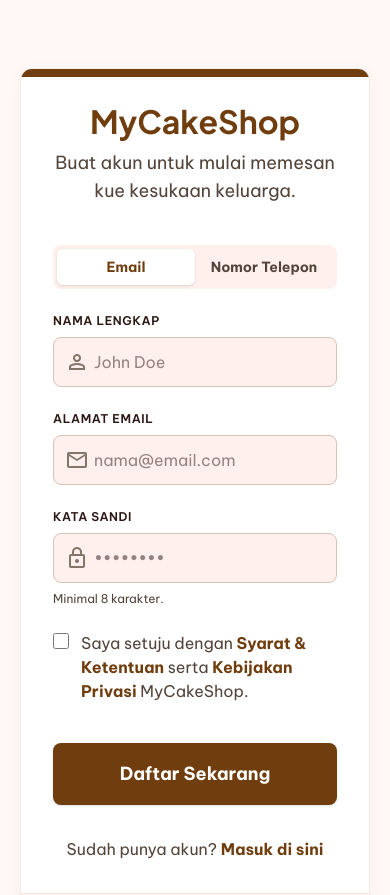
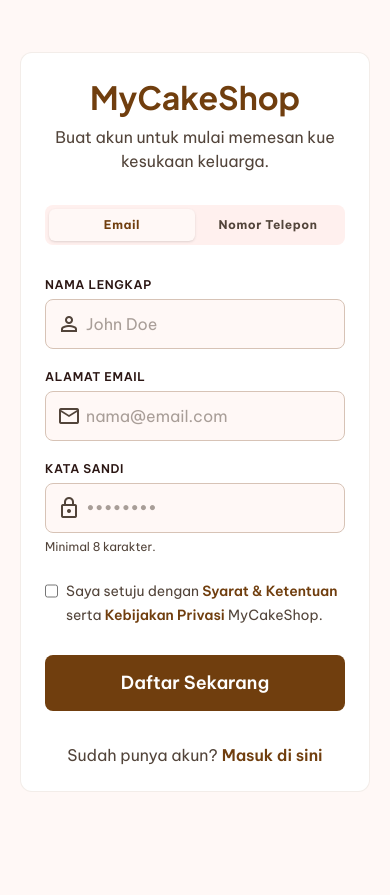
Before and after one commit to deetol/MyCakeShop, a Next.js app in the folder frontend/: page /register in a window 390 px wide. Shown: the top 895 px of the page. After the commit the page ends 844 px from the top, so only its background shows below. Built offline with nearby package versions, Linux system fonts and the light colour scheme.

Commit message:
chore: update login and register pages

```diff
--- a/frontend/app/login/page.tsx
+++ b/frontend/app/login/page.tsx
@@ -94,6 +94,7 @@
           <Image
             alt="Warm bakery scene"
             fill
+            sizes="(max-width: 1024px) 100vw, 50vw"
             priority
             className="object-cover transition-transform duration-700 group-hover:scale-105"
             src="https://lh3.googleusercontent.com/aida-public/AB6AXuC9ym1PhlKNisLQ-7eZmWitlVvsxXnNXcayiheGGq0ZSNaqgZD3SC_swzJ-hTCIhkoeDKXcWOm0UnOw3TeqxuwyxaNG_olmEKT_WyAAp4DAhBtRy0xJ8oVCDtkNxQfhUutilK7V58-qR1qFGnfiEGnQcfXXfrdT3bHMHg7TSV5k8Rll9SMONgwibc9lg1De4JiOz_JMV-tA909KFqP_TXe6M6beLe_CWiIcajxHwdj_CCyH38EuGlGB46D9fcJQYd2LZowKX6a2hbI8"
@@ -101,10 +102,10 @@
           {/* Glassmorphism overlay badge */}
           <div className="absolute bottom-8 left-8 right-8 backdrop-blur-md bg-surface/80 p-6 rounded-lg border border-surface-bright/50">
             <h2 className="font-headline-md text-headline-md text-primary mb-2 font-bold">
-              Warmth in every bite.
+              Kehangatan di setiap gigitan.
             </h2>
             <p className="font-body-md text-body-md text-on-surface-variant">
-              Sign in to continue your journey with our freshly baked, traditional flavors crafted for modern moments.
+              Masuk untuk melanjutkan perjalanan Anda dengan rasa tradisional yang kami buat untuk momen modern.
             </p>
           </div>
         </div>
@@ -118,7 +119,7 @@
               MyCakeShop
             </h1>
             <p className="font-body-md text-body-md text-on-surface-variant">
-              Welcome back! Please enter your details.
+              Selamat datang kembali! Silakan masukkan detail Anda.
             </p>
           </div>
 
@@ -150,7 +151,7 @@
                   : "text-on-surface-variant hover:text-primary"
               }`}
             >
-              Phone Number
+              Nomor Telepon
             </button>
           </div>
 
@@ -161,7 +162,7 @@
             {loginMethod === "email" ? (
               <div className="space-y-1.5">
                 <label className="block font-label-sm text-label-sm text-on-surface font-semibold" htmlFor="email">
-                  Email Address
+                  Alamat Email
                 </label>
                 <div className="relative">
                   <span className="material-symbols-outlined absolute left-3 top-1/2 -translate-y-1/2 text-on-surface-variant text-[20px]">
@@ -181,7 +182,7 @@
             ) : (
               <div className="space-y-1.5">
                 <label className="block font-label-sm text-label-sm text-on-surface font-semibold" htmlFor="phone">
-                  Phone Number
+                  Nomor Telepon
                 </label>
                 <div className="relative">
                   <span className="material-symbols-outlined absolute left-3 top-1/2 -translate-y-1/2 text-on-surface-variant text-[20px]">
@@ -190,7 +191,7 @@
                   <input
                     className="w-full bg-surface-bright border border-outline-variant text-on-surface rounded-lg pl-10 pr-4 py-3 focus:outline-none focus:border-primary focus:ring-1 focus:ring-primary transition-colors font-body-md text-body-md placeholder:text-on-surface-variant/50"
                     id="phone"
-                    placeholder="+62 812 3456 7890"
+                    placeholder="081234567890"
                     type="tel"
                     value={phone}
                     onChange={(e) => setPhone(e.target.value)}
@@ -204,13 +205,13 @@
             <div className="space-y-1.5">
               <div className="flex justify-between items-center">
                 <label className="block font-label-sm text-label-sm text-on-surface font-semibold" htmlFor="password">
-                  Password
+                  Kata Sandi
                 </label>
                 <Link
                   className="font-label-sm text-label-sm text-primary hover:text-primary-container transition-colors font-semibold"
                   href="#"
                 >
-                  Forgot Password?
+                  Lupa Kata Sandi?
                 </Link>
               </div>
               <div className="relative">
@@ -248,7 +249,7 @@
                 onChange={(e) => setRememberMe(e.target.checked)}
               />
               <label className="font-body-md text-body-md text-on-surface-variant cursor-pointer select-none text-[14px]" htmlFor="remember">
-                Remember me
+                Ingat saya
               </label>
             </div>
 
@@ -262,7 +263,7 @@
                 {loading ? (
                   <div className="w-5 h-5 border-2 border-white border-t-transparent rounded-full animate-spin"></div>
                 ) : (
-                  "Login to MyCakeShop"
+                  "Masuk ke MyCakeShop"
                 )}
               </button>
             </div>
@@ -272,7 +273,7 @@
           <div className="flex items-center my-6">
             <div className="flex-grow border-t border-outline-variant/40"></div>
             <span className="px-3 font-label-sm text-label-sm text-on-surface-variant">
-              or continue with
+              atau lanjutkan dengan
             </span>
             <div className="flex-grow border-t border-outline-variant/40"></div>
           </div>
@@ -295,9 +296,9 @@
 
           {/* Registration Link */}
           <p className="text-center mt-8 font-body-md text-body-md text-on-surface-variant">
-            Don't have an account?{" "}
+            Belum punya akun?{" "}
             <Link className="text-primary font-bold hover:underline decoration-2 underline-offset-4" href="/register">
-              Sign up
+              Daftar di sini
             </Link>
           </p>
         </div>
--- a/frontend/app/register/page.tsx
+++ b/frontend/app/register/page.tsx
@@ -3,6 +3,7 @@
 import React, { useState, useEffect } from "react";
 import Link from "next/link";
 import { useRouter } from "next/navigation";
+import Image from "next/image";
 
 type RegisterMethod = "email" | "phone";
 
@@ -90,21 +91,34 @@
   }
 
   return (
-    <div className="bg-background text-on-background min-h-screen flex flex-col font-body-md antialiased bg-pattern">
-      <main className="flex-grow flex items-center justify-center p-margin-mobile md:p-margin-desktop w-full max-w-container-max mx-auto my-12 md:my-24 animate-in fade-in duration-300">
-        <div className="w-full max-w-md bg-surface-container-lowest rounded-xl shadow-[0_4px_16px_rgba(112,62,14,0.05)] border border-outline-variant/30 overflow-hidden relative">
+    <div className="bg-background min-h-screen flex items-center justify-center font-body-md text-body-md text-on-background selection:bg-primary-container selection:text-on-primary-container p-margin-mobile md:p-margin-desktop">
+      {/* Main Container: Asymmetric Split Layout */}
+      <div className="max-w-container-max w-full grid grid-cols-1 lg:grid-cols-2 gap-8 lg:gap-16 items-center">
 
-          {/* Decorative Header Accent */}
-          <div className="h-2 w-full bg-primary absolute top-0 left-0"></div>
+        {/* Left Side: Hero Image (Shared with Login) */}
+        <div className="hidden lg:block w-full h-[819px] rounded-xl overflow-hidden relative shadow-ambient group">
+          <Image
+            alt="Warm bakery scene"
+            fill
+            sizes="(max-width: 1024px) 100vw, 50vw"
+            priority
+            className="w-full h-full object-cover transition-transform duration-700 group-hover:scale-105"
+            src="https://lh3.googleusercontent.com/aida-public/AB6AXuC9ym1PhlKNisLQ-7eZmWitlVvsxXnNXcayiheGGq0ZSNaqgZD3SC_swzJ-hTCIhkoeDKXcWOm0UnOw3TeqxuwyxaNG_olmEKT_WyAAp4DAhBtRy0xJ8oVCDtkNxQfhUutilK7V58-qR1qFGnfiEGnQcfXXfrdT3bHMHg7TSV5k8Rll9SMONgwibc9lg1De4JiOz_JMV-tA909KFqP_TXe6M6beLe_CWiIcajxHwdj_CCyH38EuGlGB46D9fcJQYd2LZowKX6a2hbI8"
+          />
+          {/* Glassmorphism overlay badge */}
+          <div className="absolute bottom-8 left-8 right-8 backdrop-blur-md bg-surface/80 p-6 rounded-lg border border-surface-bright/50">
+            <h2 className="font-headline-md text-headline-md text-primary mb-2 font-bold">Kehangatan di setiap gigitan.</h2>
+            <p className="font-body-md text-body-md text-on-surface-variant">Daftar sekarang untuk memulai perjalanan Anda dengan rasa tradisional yang kami buat untuk momen modern.</p>
+          </div>
+        </div>
 
-          <div className="p-8 md:p-12">
-            <div className="text-center mb-10">
-              <h1 className="font-display-lg-mobile md:font-display-lg text-display-lg-mobile md:text-display-lg text-primary mb-2 font-bold">
-                MyCakeShop
-              </h1>
-              <p className="font-body-lg text-body-lg text-on-surface-variant">
-                Buat akun untuk mulai memesan kue kesukaan keluarga.
-              </p>
+        {/* Right Side: Registration Form */}
+        <div className="w-full max-w-md mx-auto lg:mx-0 bg-surface-container-lowest rounded-xl p-6 sm:p-8 shadow-ambient border border-outline-variant/30">
+
+          {/* Brand Header */}
+          <div className="text-center mb-8">
+            <h1 className="font-display-lg-mobile md:font-display-lg text-display-lg-mobile md:text-display-lg text-primary mb-2 font-bold">MyCakeShop</h1>
+            <p className="font-body-md text-body-md text-on-surface-variant">Buat akun untuk mulai memesan kue kesukaan keluarga.</p>
           </div>
 
           {error && (
@@ -113,155 +127,138 @@
             </div>
           )}
 
-            <form onSubmit={handleRegister} className="space-y-6">
-
-              {/* Method Toggle */}
-              <div className="flex p-1 bg-surface-container-low rounded-lg mb-6">
+          {/* Login Method Toggle */}
+          <div className="bg-surface-container-low p-1 rounded-lg flex mb-8">
             <button
-                  type="button"
-                  onClick={() => setRegisterMethod("email")}
-                  className={`flex-1 py-2 text-sm font-bold rounded-md transition-all duration-200 ${
+              className={`flex-1 py-2 rounded-md font-label-sm text-label-sm transition-all text-center font-bold ${
                 registerMethod === "email"
-                      ? "bg-surface-container-lowest text-primary shadow-sm"
+                  ? "bg-surface text-primary shadow-sm"
                   : "text-on-surface-variant hover:text-primary"
               }`}
+              onClick={() => setRegisterMethod("email")}
+              type="button"
             >
               Email
             </button>
             <button
-                  type="button"
-                  onClick={() => setRegisterMethod("phone")}
-                  className={`flex-1 py-2 text-sm font-bold rounded-md transition-all duration-200 ${
+              className={`flex-1 py-2 rounded-md font-label-sm text-label-sm transition-all text-center font-bold ${
                 registerMethod === "phone"
-                      ? "bg-surface-container-lowest text-primary shadow-sm"
+                  ? "bg-surface text-primary shadow-sm"
                   : "text-on-surface-variant hover:text-primary"
               }`}
+              onClick={() => setRegisterMethod("phone")}
+              type="button"
             >
               Nomor Telepon
             </button>
           </div>
 
-              {/* Full Name Input */}
-              <div className="space-y-2">
-                <label className="block font-label-sm text-label-sm text-on-surface uppercase tracking-wider font-semibold" htmlFor="fullname">
-                  Nama Lengkap
-                </label>
+          {/* Form */}
+          <form onSubmit={handleRegister} className="space-y-5">
+
+            {/* Name Input */}
+            <div className="space-y-1.5">
+              <label className="block font-label-sm text-label-sm text-on-surface uppercase tracking-wider font-semibold" htmlFor="fullname">Nama Lengkap</label>
               <div className="relative">
-                  <div className="absolute inset-y-0 left-0 pl-3 flex items-center pointer-events-none">
-                    <span className="material-symbols-outlined text-outline">person</span>
-                  </div>
+                <span className="material-symbols-outlined absolute left-3 top-1/2 -translate-y-1/2 text-on-surface-variant text-[20px]">person</span>
                 <input
                   autoComplete="name"
-                    className="block w-full pl-10 pr-3 py-3 border border-outline-variant rounded-lg bg-surface-container-low text-on-surface focus:ring-primary focus:border-primary focus:bg-surface-container-lowest transition-colors duration-200"
+                  className="w-full bg-surface-bright border border-outline-variant text-on-surface rounded-lg pl-10 pr-4 py-3 focus:outline-none focus:border-primary focus:ring-1 focus:ring-primary transition-colors font-body-md text-body-md placeholder:text-on-surface-variant/50"
                   id="fullname"
+                  name="fullname"
                   placeholder="John Doe"
+                  required
                   type="text"
                   value={fullname}
                   onChange={(e) => setFullname(e.target.value)}
-                    required
                 />
               </div>
             </div>
 
-              {/* Conditional Input Field */}
+            {/* Email Input (Toggleable) */}
             {registerMethod === "email" ? (
-                <div className="space-y-2">
-                  <label className="block font-label-sm text-label-sm text-on-surface uppercase tracking-wider font-semibold" htmlFor="email">
-                    Alamat Email
-                  </label>
+              <div className="space-y-1.5">
+                <label className="block font-label-sm text-label-sm text-on-surface uppercase tracking-wider font-semibold" htmlFor="email">Alamat Email</label>
                 <div className="relative">
-                    <div className="absolute inset-y-0 left-0 pl-3 flex items-center pointer-events-none">
-                      <span className="material-symbols-outlined text-outline">mail</span>
-                    </div>
+                  <span className="material-symbols-outlined absolute left-3 top-1/2 -translate-y-1/2 text-on-surface-variant text-[20px]">mail</span>
                   <input
                     autoComplete="email"
-                      className="block w-full pl-10 pr-3 py-3 border border-outline-variant rounded-lg bg-surface-container-low text-on-surface focus:ring-primary focus:border-primary focus:bg-surface-container-lowest transition-colors duration-200"
+                    className="w-full bg-surface-bright border border-outline-variant text-on-surface rounded-lg pl-10 pr-4 py-3 focus:outline-none focus:border-primary focus:ring-1 focus:ring-primary transition-colors font-body-md text-body-md placeholder:text-on-surface-variant/50"
                     id="email"
+                    name="email"
                     placeholder="nama@email.com"
+                    required
                     type="email"
                     value={email}
                     onChange={(e) => setEmail(e.target.value)}
-                      required
                   />
                 </div>
               </div>
             ) : (
-                <div className="space-y-2">
-                  <label className="block font-label-sm text-label-sm text-on-surface uppercase tracking-wider font-semibold" htmlFor="phone">
-                    Nomor Telepon
-                  </label>
+              /* Phone Input (Toggleable) */
+              <div className="space-y-1.5">
+                <label className="block font-label-sm text-label-sm text-on-surface uppercase tracking-wider font-semibold" htmlFor="phone">Nomor Telepon</label>
                 <div className="relative">
-                    <div className="absolute inset-y-0 left-0 pl-3 flex items-center pointer-events-none">
-                      <span className="material-symbols-outlined text-outline">call</span>
-                    </div>
+                  <span className="material-symbols-outlined absolute left-3 top-1/2 -translate-y-1/2 text-on-surface-variant text-[20px]">call</span>
                   <input
                     autoComplete="tel"
-                      className="block w-full pl-10 pr-3 py-3 border border-outline-variant rounded-lg bg-surface-container-low text-on-surface focus:ring-primary focus:border-primary focus:bg-surface-container-lowest transition-colors duration-200"
+                    className="w-full bg-surface-bright border border-outline-variant text-on-surface rounded-lg pl-10 pr-4 py-3 focus:outline-none focus:border-primary focus:ring-1 focus:ring-primary transition-colors font-body-md text-body-md placeholder:text-on-surface-variant/50"
                     id="phone"
+                    name="phone"
                     placeholder="081234567890"
+                    required
                     type="tel"
                     value={phone}
                     onChange={(e) => setPhone(e.target.value)}
-                      required
                   />
                 </div>
               </div>
             )}
 
             {/* Password Input */}
-              <div className="space-y-2">
-                <label className="block font-label-sm text-label-sm text-on-surface uppercase tracking-wider font-semibold" htmlFor="password">
-                  Kata Sandi
-                </label>
+            <div className="space-y-1.5">
+              <label className="block font-label-sm text-label-sm text-on-surface uppercase tracking-wider font-semibold" htmlFor="password">Kata Sandi</label>
               <div className="relative">
-                  <div className="absolute inset-y-0 left-0 pl-3 flex items-center pointer-events-none">
-                    <span className="material-symbols-outlined text-outline">lock</span>
-                  </div>
+                <span className="material-symbols-outlined absolute left-3 top-1/2 -translate-y-1/2 text-on-surface-variant text-[20px]">lock</span>
                 <input
-                    className="block w-full pl-10 pr-3 py-3 border border-outline-variant rounded-lg bg-surface-container-low text-on-surface focus:ring-primary focus:border-primary focus:bg-surface-container-lowest transition-colors duration-200"
+                  className="w-full bg-surface-bright border border-outline-variant text-on-surface rounded-lg pl-10 pr-4 py-3 focus:outline-none focus:border-primary focus:ring-1 focus:ring-primary transition-colors font-body-md text-body-md placeholder:text-on-surface-variant/50"
                   id="password"
+                  name="password"
                   placeholder="••••••••"
+                  required
                   type="password"
                   value={password}
                   onChange={(e) => setPassword(e.target.value)}
                   minLength={8}
-                    required
                 />
               </div>
               <p className="text-xs text-on-surface-variant mt-1">Minimal 8 karakter.</p>
             </div>
 
-              {/* Agree Terms Checkbox */}
-              <div className="flex items-start mt-4">
-                <div className="flex items-center h-5">
+            {/* Terms */}
+            <div className="flex items-start gap-2 pt-1">
               <input
-                    className="focus:ring-primary h-4 w-4 text-primary border-outline-variant rounded bg-surface-container-low cursor-pointer"
+                className="rounded border-outline-variant text-primary focus:ring-primary focus:ring-offset-surface-container-lowest bg-surface-bright h-4 w-4 cursor-pointer mt-1"
                 id="terms"
+                name="terms"
+                required
                 type="checkbox"
                 checked={agreeTerms}
                 onChange={(e) => setAgreeTerms(e.target.checked)}
-                    required
               />
-                </div>
-                <div className="ml-3 text-sm">
-                  <label className="font-body-md text-body-md text-on-surface-variant cursor-pointer select-none" htmlFor="terms">
+              <label className="font-body-md text-body-md text-on-surface-variant cursor-pointer select-none text-[14px]" htmlFor="terms">
                 Saya setuju dengan{" "}
-                    <Link className="text-primary font-bold hover:underline" href="#">
-                      Syarat &amp; Ketentuan
-                    </Link>{" "}
+                <Link className="text-primary font-semibold hover:underline decoration-2 underline-offset-4" href="#">Syarat &amp; Ketentuan</Link>{" "}
                 serta{" "}
-                    <Link className="text-primary font-bold hover:underline" href="#">
-                      Kebijakan Privasi
-                    </Link>{" "}
+                <Link className="text-primary font-semibold hover:underline decoration-2 underline-offset-4" href="#">Kebijakan Privasi</Link>{" "}
                 MyCakeShop.
               </label>
             </div>
-              </div>
 
-              {/* Submit Button */}
-              <div className="pt-4">
+            {/* Submit Action */}
+            <div className="pt-2">
               <button
-                  className="w-full flex justify-center py-4 px-4 border border-transparent rounded-lg shadow-sm text-body-lg font-body-lg font-bold text-on-primary bg-primary hover:bg-primary-container hover:text-on-primary-container focus:outline-none focus:ring-2 focus:ring-offset-2 focus:ring-primary transition-all duration-200 active:scale-[0.98] disabled:opacity-50"
+                className="w-full bg-primary text-on-primary font-body-lg text-body-lg font-semibold rounded-lg py-3.5 hover:bg-primary-container hover:-translate-y-[1px] hover:shadow-ambient transition-all duration-200 active:translate-y-0 min-h-[48px] flex justify-center items-center"
                 type="submit"
                 disabled={loading}
               >
@@ -274,25 +271,13 @@
             </div>
           </form>
 
-            <div className="mt-8 text-center">
-              <p className="font-body-md text-body-md text-on-surface-variant">
+          {/* Login Link */}
+          <p className="text-center mt-8 font-body-md text-body-md text-on-surface-variant">
             Sudah punya akun?
-                <Link
-                  className="font-bold text-primary hover:text-primary-container transition-colors duration-200 ml-1"
-                  href="/login"
-                >
-                  Masuk di sini
-                </Link>
+            <Link className="text-primary font-semibold hover:underline decoration-2 underline-offset-4 ml-1" href="/login">Masuk di sini</Link>
           </p>
         </div>
       </div>
-
-          {/* Decorative Bottom Element */}
-          <div className="h-24 bg-surface-container-high/50 w-full flex items-center justify-center border-t border-outline-variant/20">
-            <span className="material-symbols-outlined text-outline/40 text-4xl">bakery_dining</span>
-          </div>
-        </div>
-      </main>
     </div>
   );
 }
```
Lines whose indentation alone changed are shown as unchanged.
